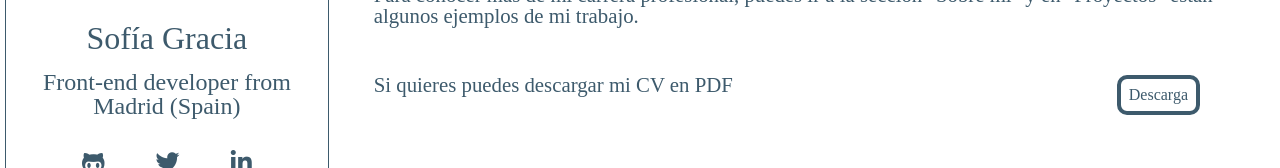
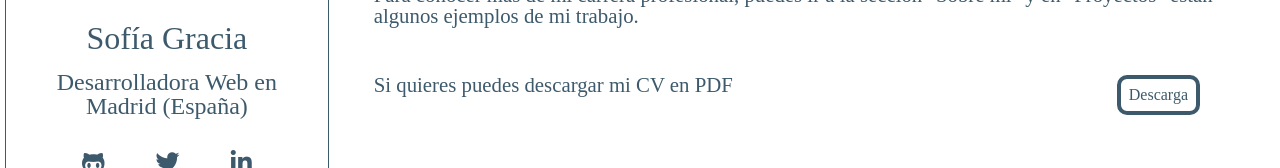
Before and after one commit to Calpurniax/portfolio, a React (Create React App) app: page / in a window 1280 px wide. Shown: the part 394-562 px from the top of the page. Built offline with nearby package versions, Linux system fonts and the light colour scheme; a web font is replaced by a local one.

Commit message:
change front-end texts

```diff
--- a/src/components/header.jsx
+++ b/src/components/header.jsx
@@ -8,7 +8,7 @@ export const Header =()=>(
             <img className = "c-header__img" alt="Sofía Gracia" src={sofiaPhoto}></img>
             <div className="c-header__textBox">
                 <h1 className = "c-header__title">Sofía Gracia</h1>
-                <p className = "c-header__text">Front-end developer from Madrid (Spain)</p>
+                <p className = "c-header__text">Desarrolladora Web en Madrid (España)</p>
                 <ul className = "c-header__iconList">
                     <li>
                         <Icon link="https://github.com/Calpurniax"
--- a/src/layouts/summary.jsx
+++ b/src/layouts/summary.jsx
@@ -16,7 +16,7 @@ export const Summary =()=>(
                 />
             </div>
 
-            <SummaryContainer title="Experiencia" article={[{title:"Frontend Developer en Portalferry (Prácticas)", dates:"Actualmente", text:"Reconstruir y actualizar el front con React"},
+            <SummaryContainer title="Experiencia" article={[{title:"Front-End Developer en Portalferry (Prácticas)", dates:"Actualmente", text:"Reconstruir y actualizar el front con React"},
             {title:"Técnico en Ovide BS", dates:"2016 - 2022", text:'Preparación de equipos audiovisuales, asistencia al cliente, jefa técnica en "Encuentros Inesperados" para La Sexta TV'},
             {title:"Monitora de prácticas en Escuela TAI", dates:"2012-2016", text:"Puente de comunicación entre los alumnos y la escuela, resolución de problemas y supervisión"}]}
             />
```
